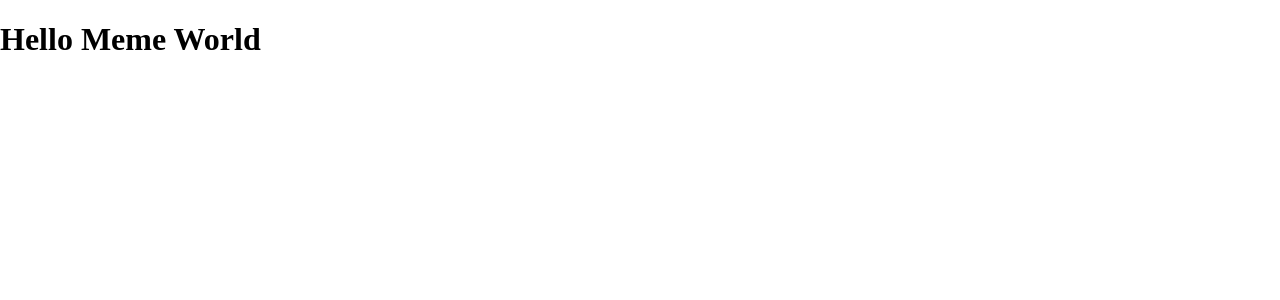
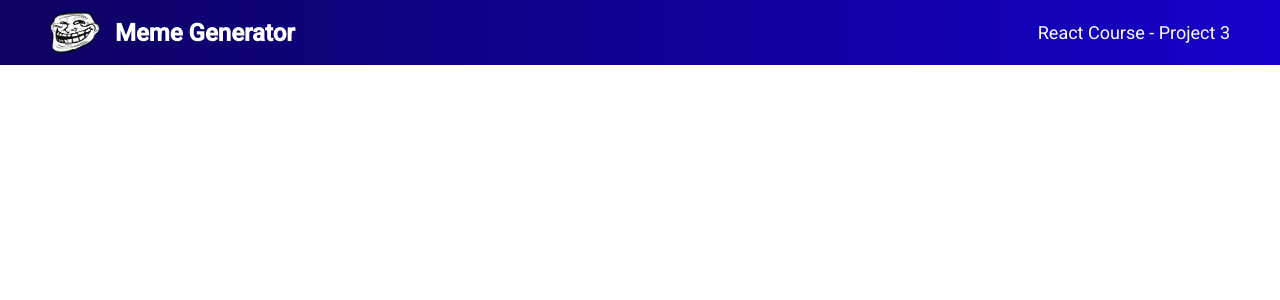
Before and after one commit to cjchika/meme-generator, a React (Create React App) app: page / in a window 1280 px wide. Shown: the top 300 px of the page. Built offline with nearby package versions, Linux system fonts and the light colour scheme.

Commit message:
Header Section

```diff
--- a/public/index.html
+++ b/public/index.html
@@ -3,6 +3,10 @@
   <head>
     <meta charset="utf-8" />
     <link rel="icon" href="%PUBLIC_URL%/favicon.ico" />
+    <link rel="preconnect" href="https://fonts.googleapis.com">
+    <link rel="preconnect" href="https://fonts.googleapis.com">
+    <link rel="preconnect" href="https://fonts.gstatic.com" crossorigin>
+    <link href="https://fonts.googleapis.com/css2?family=Roboto:wght@100;300;400;500&display=swap" rel="stylesheet">
     <meta name="viewport" content="width=device-width, initial-scale=1" />
     <meta name="theme-color" content="#000000" />
     <meta
@@ -24,7 +28,7 @@
       work correctly both with client-side routing and a non-root public URL.
       Learn how to configure a non-root public URL by running `npm run build`.
     -->
-    <title>React App</title>
+    <title>Meme Generator</title>
   </head>
   <body>
     <noscript>You need to enable JavaScript to run this app.</noscript>
--- a/src/App.js
+++ b/src/App.js
@@ -1,10 +1,11 @@
 import React from "react";
+import Navbar from "./components/Navbar";
 
 function App() {
 
   return (
     <div className="App">
-      <h1>Hello Meme World</h1>
+      <Navbar />
 
     </div>
   );
--- a/src/components/Card.css
+++ /dev/null
@@ -1,61 +0,0 @@
-.container {
-    padding: 30px 50px;
-    display: flex;
-    flex-direction: row;
-    align-items: center;
-    border: 0;
-    border-bottom: 1px solid #eee;
-    margin: 20px 0;
-
-}
-
-h1{
-    font-size: 50px;
-    margin-top: 10px;
-}
-
-h3{
-    font-size: 16px;
-    font-weight: bold;
-}
-
-
-.container img{
-    width: 300px;
-    border-radius: 9px;
-    padding-right: 25px ;
-}
-
-.container-details{
-    align-items: center;
-    text-align: left;
-}
-
-
-.container-head{
-    display: flex;
-    align-items: center;
-    justify-content: flex-start;
-}
-
-.container-head p{
-    font-size: 20px;
-    padding-right: 15px;
-    padding: 0 10px;
-    margin: 0;
-    text-transform: uppercase;
-}
-
-.container-head a{
-    color: #918E9B;
-}
-
-.container-head img{
-    padding-right: 5px;
-    width: 15px;
-}
-
-.container-para{
-    font-size: 16px;
-    line-height: 22px;
-}
--- a/src/components/Navbar.css
+++ b/src/components/Navbar.css
@@ -1,24 +1,34 @@
 nav{
-    display: flex;
-    flex-direction: row;
-    align-items: center;
-    justify-content: center;
-    padding: 20px 36px;
-    box-shadow: 0px 2.98256px 7.4564px rgba(0, 0, 0, 0.1);
-    height: 70px;
-    background-color: #F55A5A;
-    margin-bottom: 100px;
+	max-width: 100%;
+	height: 65px;
+	left: 0px;
+	top: 0px;
+  background: linear-gradient(90deg, #0c0261 1.18%, #1501ca 100%);
+	display: flex;
+	flex-direction: row;
+	align-items: center;
+	justify-content: space-between;
+	padding: 15px 50px;
 }
 
-.nav-logo{
-    max-width: 45px;
-
+.logo-container{
+	display: flex;
+	flex-direction: row;
+	align-items: center;
+	justify-content: space-between;
 }
 
-.nav-title{
-    color: white;
-    font-size: 25px;
-    padding: 0 15px;
-    margin: 0;
+.title{
+	padding: 0 15px;
+	color: white;
+}
 
+.sub-title{
+	color: white;
+	font-size: 18px;
 }
+
+nav img{
+	width: 50px;
+	height: auto;
+}
--- a/src/components/Navbar.jsx
+++ b/src/components/Navbar.jsx
@@ -1,15 +1,16 @@
 import React from "react";
-import Logo from '../Images/Logo.png'
-import './Navbar.css'
+import Logo from "../images/TrollFace.png"
+import "./Navbar.css"
 
 const Navbar = () => {
 	return (
-		<div>
-			<nav>
-				<img src={Logo} alt="" className="nav-logo"/>
-				<h4 className="nav-title">My Travel Journal</h4>
-			</nav>
-		</div>
+		<nav>
+			<div className="logo-container">
+				<img src={Logo} alt="" />
+				<h1 className="title">Meme Generator</h1>
+			</div>
+			<p className="sub-title">React Course - Project 3</p>
+		</nav>
 	)
 }
 
--- a/src/index.css
+++ b/src/index.css
@@ -2,6 +2,9 @@
   box-sizing: border-box;
 }
 
+
+
 body{
   margin: 0;
+  font-family: 'Roboto', sans-serif;
 }
```
Also changed, not shown: src/components/Card.jsx (deleted, +0 -29 lines), src/components/Details.js (deleted, +0 -45 lines), src/images/TrollFace.png (added), 1 other file (tests, documents, lock files or other folders).
